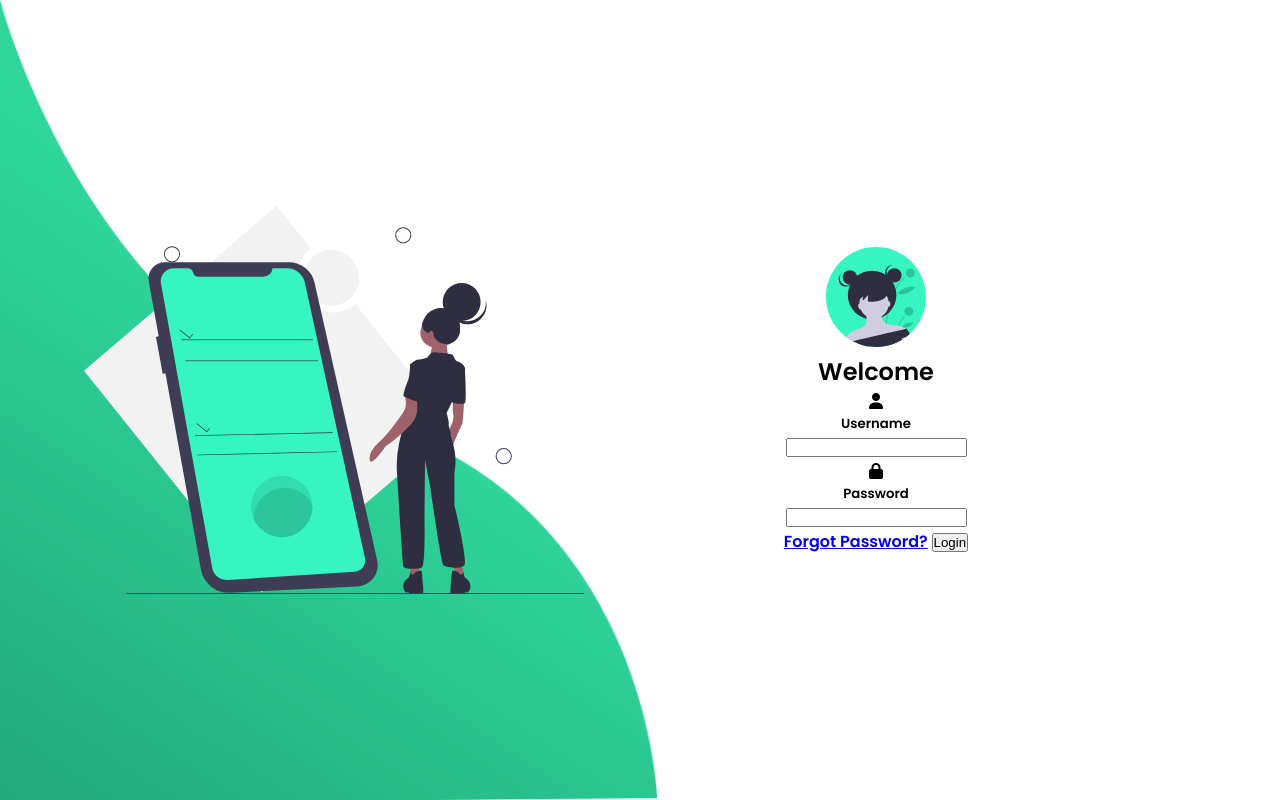
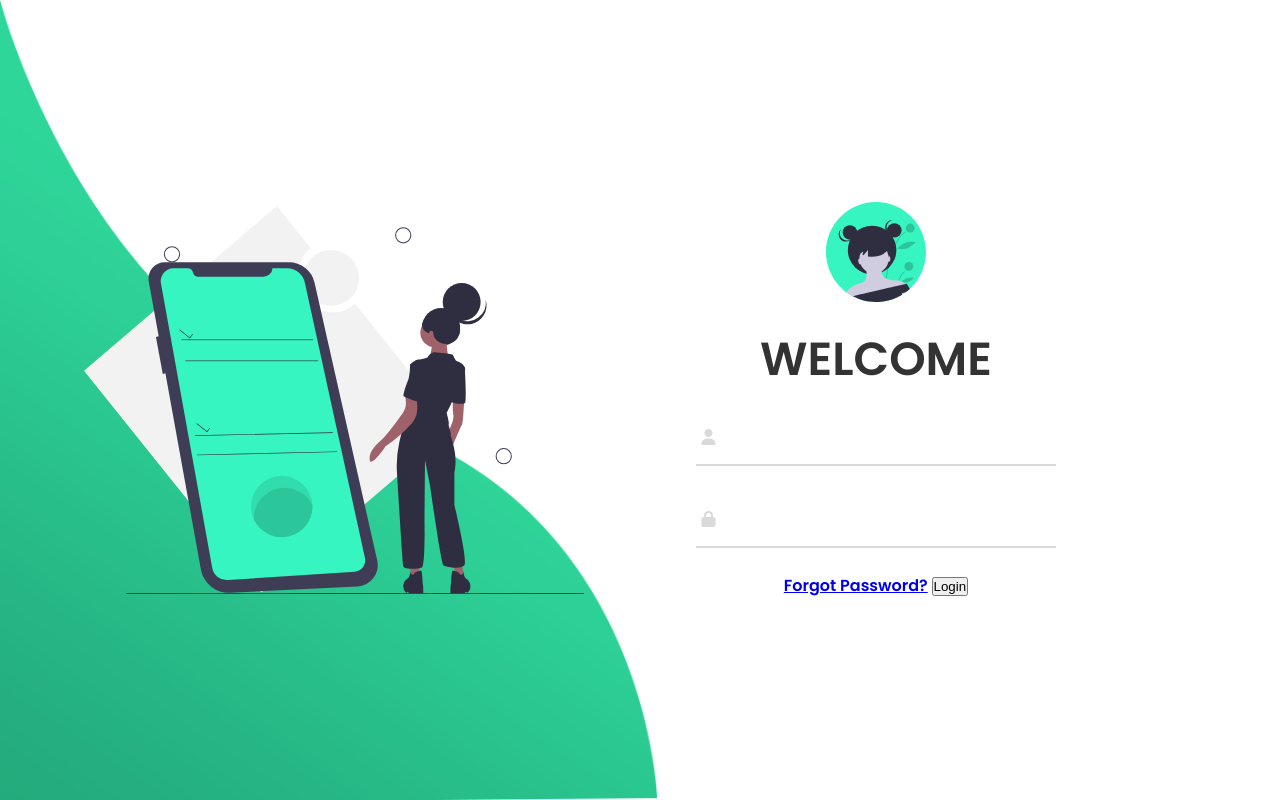
Before and after one commit to coelho-na/login-form, a plain HTML site: page index.html in a window 1280 px wide. Drawn offline with Linux system fonts and the light colour scheme.

Commit message:
finish style inputs and subtitiles

```diff
--- a/css/style.css
+++ b/css/style.css
@@ -50,3 +50,65 @@ form {
 .login-content img {
   height: 100px;
 }
+
+.login-content h2 {
+  margin: 15px 0;
+  color: #333;
+  text-transform: uppercase;
+  font-size: 2.9rem;
+}
+
+.login-content .input-div {
+  position: relative;
+  display: grid;
+  grid-template-columns: 7% 93%;
+  margin: 25px 0;
+  padding: 5px 0;
+  border-bottom: 2px solid #d9d9d9;
+}
+
+.login-content .input-div.one {
+  margin-top: 0;
+}
+
+.i {
+  color: #d9d9d9;
+  display: flex;
+  justify-content: center;
+  align-items: center;
+}
+
+.i i {
+  transition: 0.3s;
+}
+
+.input-div > div {
+  position: relative;
+  height: 45px;
+}
+
+.input-div > div > h5 {
+  position: absolute;
+  left: 10px;
+  top: 50%;
+  transform: translateY(-50%);
+  color: #999;
+  display: none;
+  font-size: 18px;
+  transition: 0.3s;
+}
+
+.input {
+  position: absolute;
+  width: 100%;
+  height: 100%;
+  top: 0;
+  left: 0;
+  border: none;
+  outline: none;
+  background: none;
+  padding: 0.8rem 0.7rem;
+  font-size: 1.2rem;
+  font-family: "Poppins", sans-serif;
+  color: #555;
+}
```
